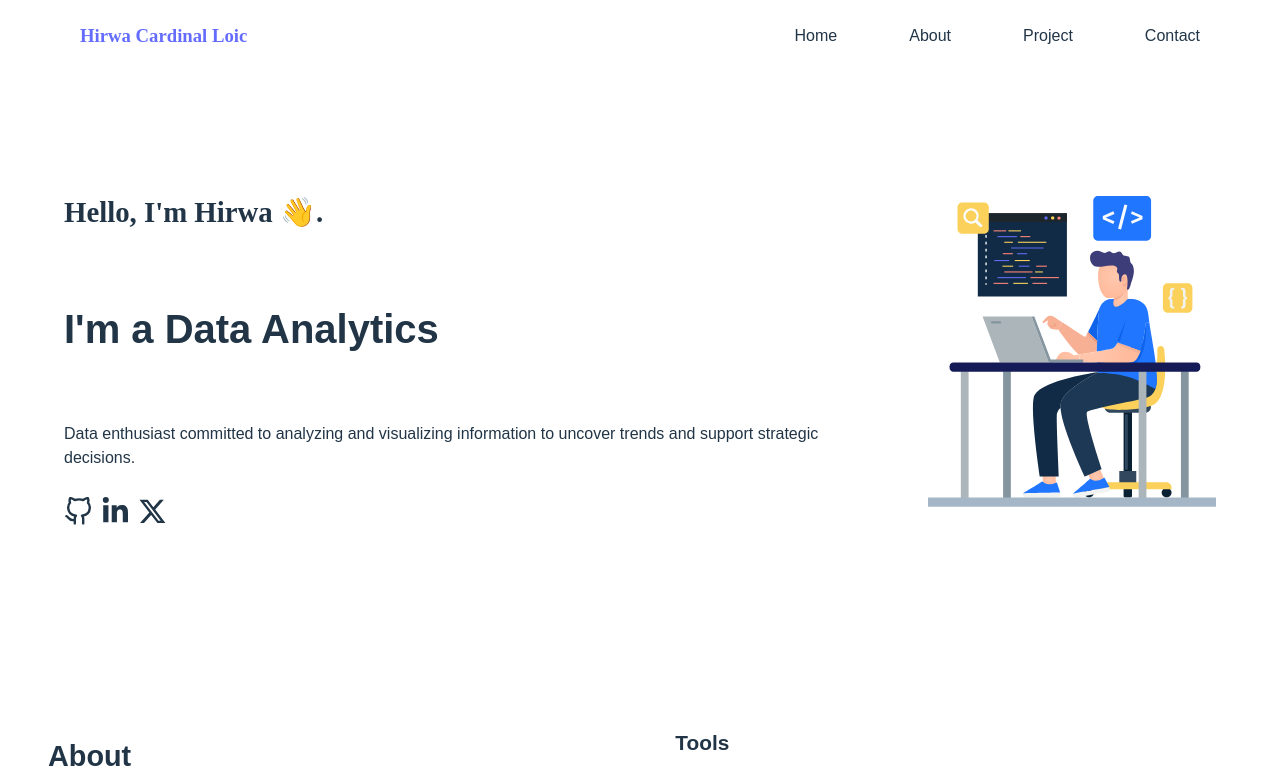
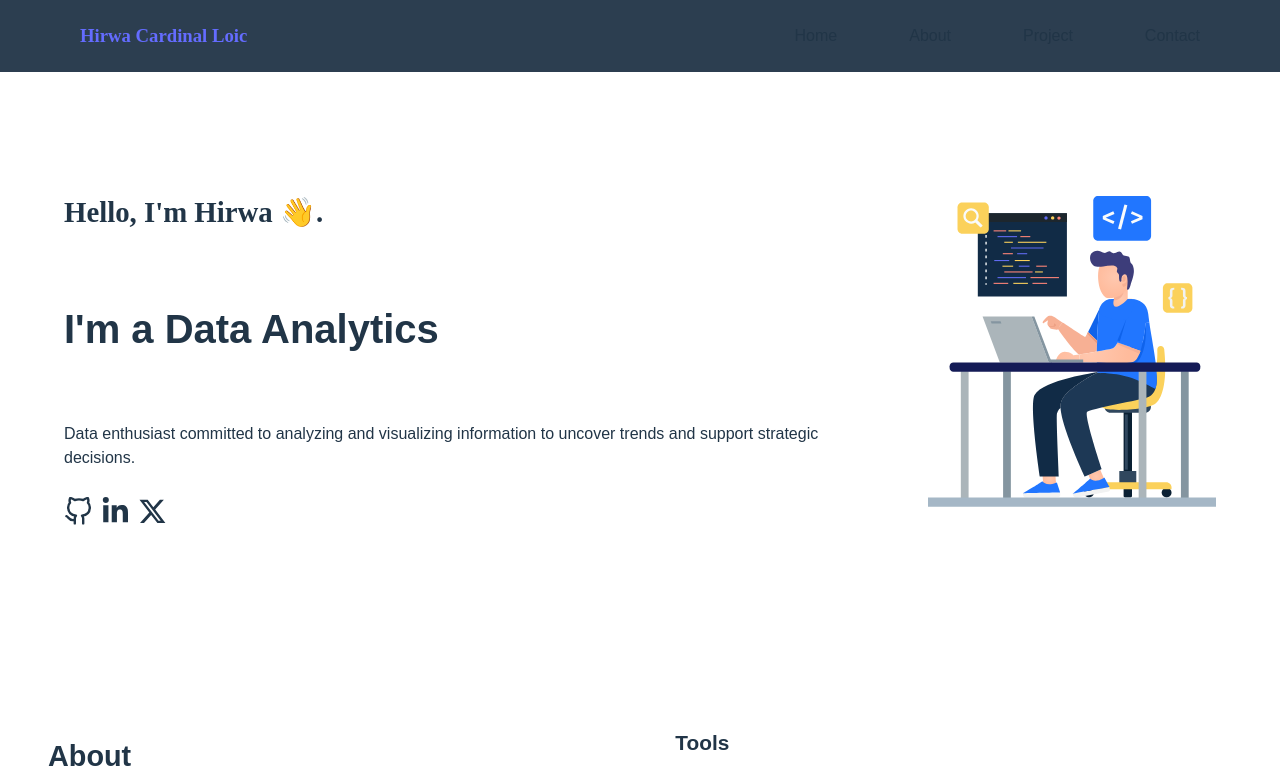
Before and after one commit to Hirwacardinalloic/DatAn, a React (Vite) app: page / in a window 1280 px wide. Shown: the top 772 px of the page. Built offline with nearby package versions, Linux system fonts and the light colour scheme.

Commit message:
modified header and index css

```diff
--- a/src/components/footer.jsx
+++ b/src/components/footer.jsx
@@ -1,13 +1,14 @@
 import { FiGithub } from "react-icons/fi";
 import { FaLinkedinIn } from "react-icons/fa";
 import { FaAngellist } from "react-icons/fa";
+import { FaXTwitter } from "react-icons/fa6";
 
 const Footer =()=>{
     return (
         <footer className="socials" style={{position:"relative"}}>
-                <a href="https://github.com/clin2on3mun" target="_blank" className="social-icons github" rel="noreferrer"><FiGithub /></a>
-                <a href="https://www.linkedin.com/in/munana-clinton/" target="_blank" className="social-icons linkedin" rel="noreferrer"><FaLinkedinIn/></a>
-                <a href="https://wellfound.com/u/munana-clinton" target="_blank" className="social-icons angelist" rel="noreferrer"><FaAngellist /></a>
+                <a href="https://github.com/Hirwacardinalloic" target="_blank" className="social-icons github" rel="noreferrer"><FiGithub /></a>
+                <a href="https://www.linkedin.com/in/cardinal-loic-hirwa-48502b242/" target="_blank" className="social-icons linkedin" rel="noreferrer"><FaLinkedinIn/></a>
+                <a href="https://x.com/loicard" target="_blank" className="social-icons Twitter" rel="noreferrer"><FaXTwitter /></a>
                 <a style={{position:"absolute", top: "20%", left:"70%", fontSize:"1.25em"}} className="back" href="#home">back to top</a>
         </footer>
     )
--- a/src/components/header/navbar.css
+++ b/src/components/header/navbar.css
@@ -14,14 +14,15 @@ nav {
     height: 4.5rem;
     display: flex;
     align-items: center;
-    background-color: var(--primary-color);
+    background-color: #2C3E50;
   }
 
   header.scroll {
     position: sticky;
-    box-shadow: 0 -1px 8px;
+    /* box-shadow: 0 -1px 8px; */
     top: 0;
     z-index: 10;
+
   }
 
   nav ul {
@@ -80,6 +81,7 @@ nav {
   @media only screen and (max-width: 768px) {
     nav {
       padding: 0 3% 0 3%;
+
     }
 
     button.hamburg-menu {
@@ -100,7 +102,7 @@ nav {
       right: -100%;
       width: 50%;
       height: 100%;
-      background: var(--primary-color);
+      background:  #2C3E50;
       transition: all 700ms ease-in-out;
       border-left: 1px solid var(--primary-color);
       box-shadow: 2px 0 5px #000;
@@ -142,7 +144,7 @@ nav {
       position: static;
       width: auto;
       height: auto;
-      background: transparent;
+      background:  #2C3E50;
       flex-direction: row;
       box-shadow: none;
   }
--- a/src/index.css
+++ b/src/index.css
@@ -5,7 +5,7 @@
 
   color-scheme: light dark;
   color: rgba(255, 255, 255, 0.87);
-  background-color: #242424;
+  background-color:  #2C3E50;
 
   font-synthesis: none;
   text-rendering: optimizeLegibility;
```
